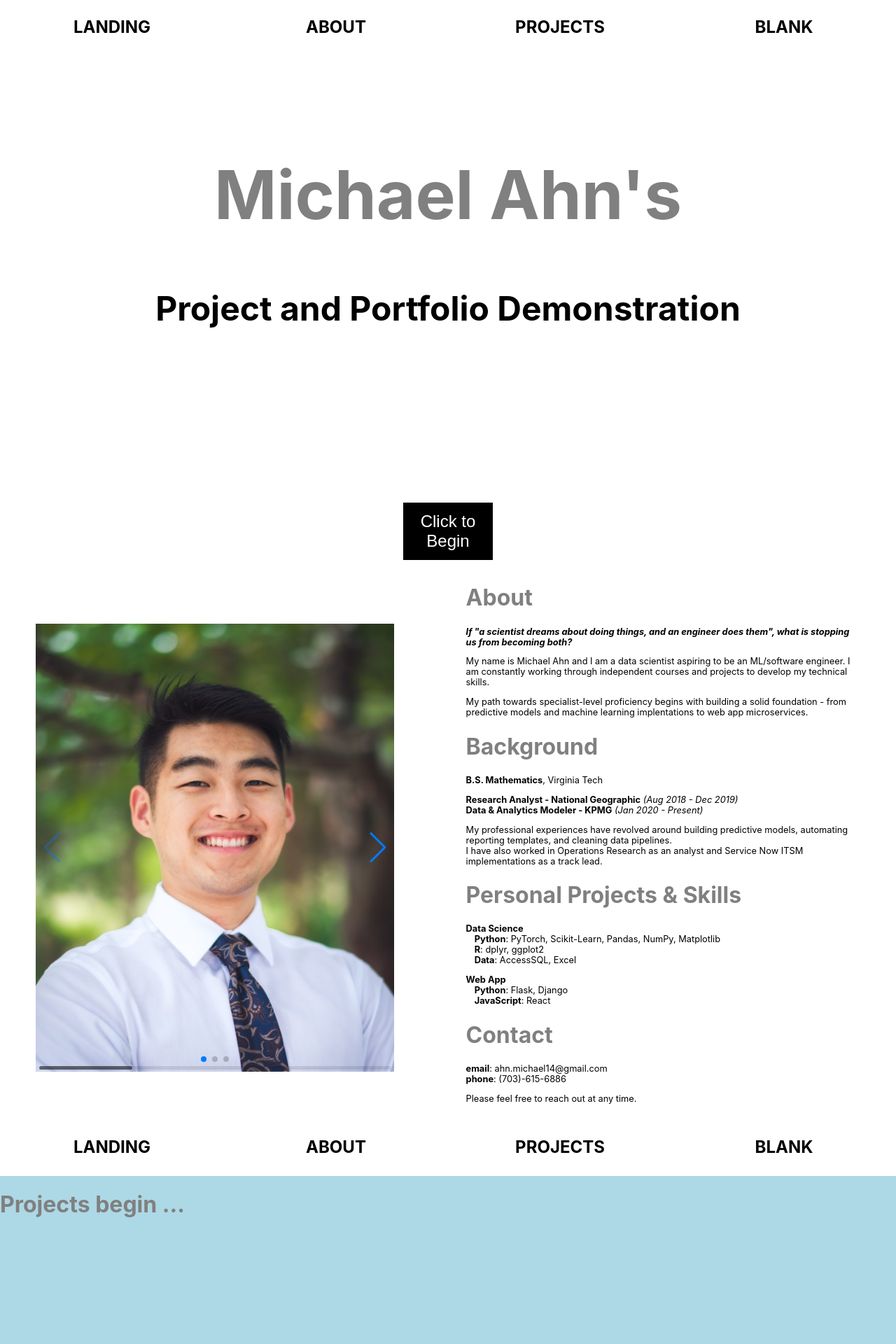
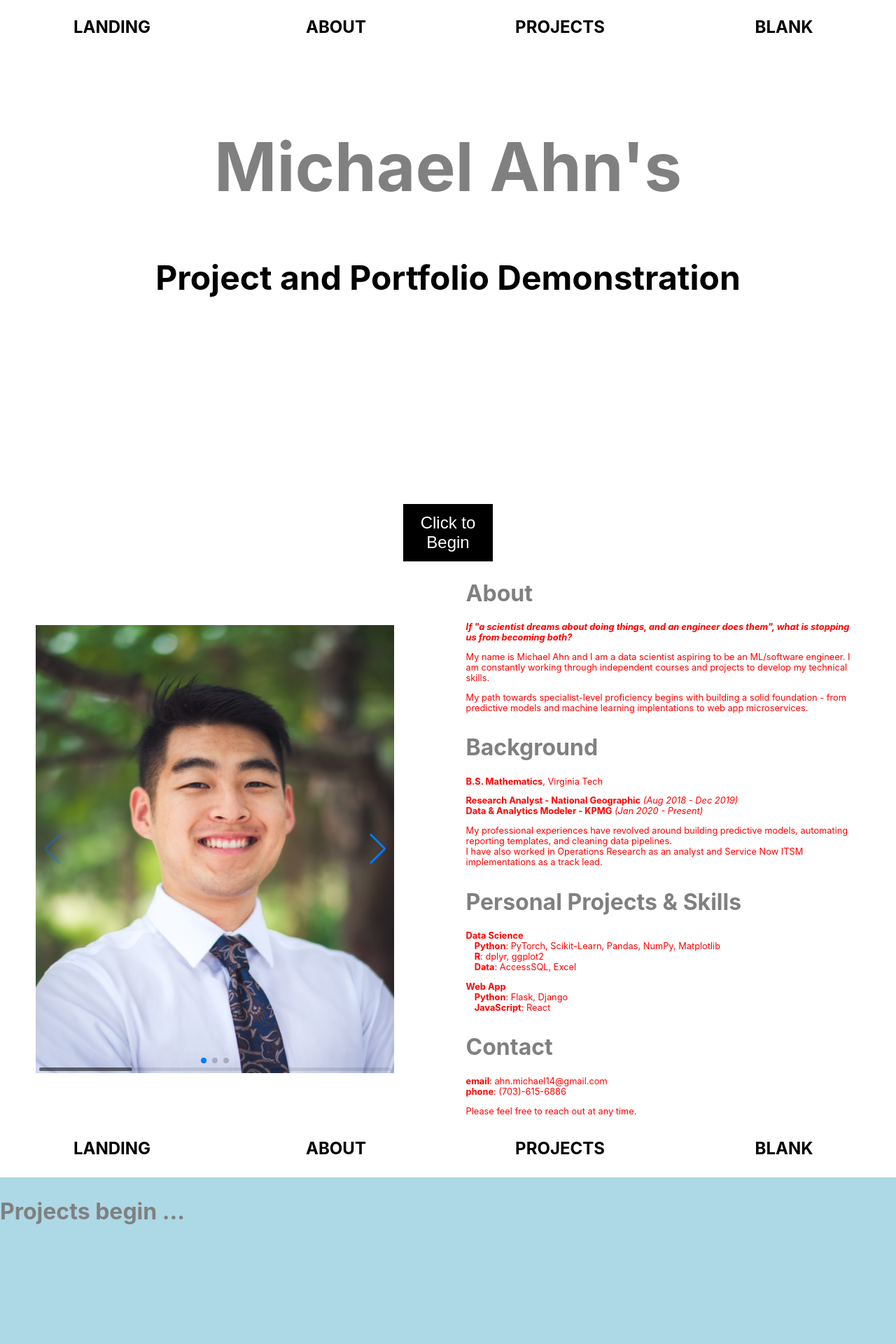
Before and after one commit to mahn14/my-app, a React (Create React App) app: page / in a window 1280 px wide. Shown: the top 1920 px of the page at 70% size. Built offline with nearby package versions, Linux system fonts and the light colour scheme.

Commit message:
change landing to component

```diff
--- a/src/App.css
+++ b/src/App.css
@@ -1,7 +1,3 @@
-.landing {
-  height: 100vh;
-}
-
 .emptyNavbar {
   height: 10%;
 }
--- a/src/App.js
+++ b/src/App.js
@@ -5,6 +5,7 @@ import { Helmet } from 'react-helmet'
 
 // Component Dependencies
 import Navbar from './components/Navbar.js'
+import Landing from './components/Landing.js'
 import About from './components/About.js'
 import Projects from './components/Projects.js'
 
@@ -26,7 +27,7 @@ class App extends Component {
 
   render() {
     return (
-      <div>
+      <div className="Application">
         {/* ---------- Title Header ---------------------------- */}
         <Helmet><title>{this.TITLE}</title></Helmet>
 
@@ -38,19 +39,16 @@ class App extends Component {
         </React.Fragment>
 
 
-        {/* ---------- LANDING PAGE -------------------- */}
-        <div className="landing">
-          <div className="emptyNavbar"></div>
+        <Landing />
 
-          <div className="top"><h1>Michael Ahn's</h1></div>
-          <div className="middle"><h2>Project and Portfolio Demonstration</h2></div>
-          <div className="bottom">
-            <button className="button" onClick={() => {this.scrollDiv.current.scrollIntoView({ behavior: 'smooth' });}}>
-              <span>
-                Click to Begin
-              </span>
-            </button>
-          </div>
+
+        <div className="bottom">
+          <button className="button" onClick={() =>
+            {this.scrollDiv.current.scrollIntoView({ behavior: 'smooth' });}}>
+            <span>
+              Click to Begin
+            </span>
+          </button>
         </div>
 
 
--- a/src/components/About.js
+++ b/src/components/About.js
@@ -7,7 +7,6 @@ import '../css/About.css'
 import img_natgeo from '../images/natgeo.png'
 import img_kpmg from '../images/kpmg.png'
 import img_portrait from '../images/portrait.png'
-
 
 import Carousel from './Carousel.js'
 
--- a/src/components/Carousel.js
+++ b/src/components/Carousel.js
@@ -21,6 +21,7 @@ SwiperCore.use([Navigation, Pagination, Scrollbar, A11y]);
 
 const Carousel = () => {
   return (
+
     <Swiper
       spaceBetween={200}
       slidesPerView={1}
@@ -32,18 +33,33 @@ const Carousel = () => {
     >
       <SwiperSlide>
         <img src={img_portrait} />
+        <div className="swiper-text">
+          <p>
+            Hello
+          </p>
+        </div>
       </SwiperSlide>
 
       <SwiperSlide>
         <img src={img_kpmg} />
+        <div className="swiper-text">
+          <p>
+            Hello
+          </p>
+        </div>
       </SwiperSlide>
 
       <SwiperSlide>
         <img src={img_natgeo} />
-
+        <div className="swiper-text">
+          <p>
+            Hello
+          </p>
+        </div>
       </SwiperSlide>
 
     </Swiper>
+
   );
 };
 
--- /dev/null
+++ b/src/components/Landing.js
@@ -0,0 +1,27 @@
+// React Dependencies
+import React, { Component } from 'react';
+
+// CSS
+import '../css/Landing.css'
+
+class Landing extends Component {
+
+  render() {
+    return (
+      <div>
+
+        {/* ---------- LANDING PAGE -------------------- */}
+        <div className="landing">
+          <div className="emptyNavbar"></div>
+
+          <div className="top"><h1>Michael Ahn's</h1></div>
+          <div className="middle"><h2>Project and Portfolio Demonstration</h2></div>
+        </div>
+
+      </div>
+
+
+    )
+  }
+}
+export default Landing
--- a/src/css/About.css
+++ b/src/css/About.css
@@ -37,14 +37,17 @@
 /* Item formatting ---------------------- */
 h1 {
     color: gray;
+    padding-top: 1vh;
 }
 p {
     font-size: 1.6vh;
-    display:
 }
 img {
     max-width: 100%;
     height: auto;
+
+    display: flex;
+    justify-content: center;
 }
 
 
@@ -55,9 +58,3 @@ img {
 
     display: flex;
 }
-.swiper-text {
-
-    margin-left: 10%;
-    display: flex;
-    justify-content: left;
-}
--- a/src/css/Carousel.css
+++ b/src/css/Carousel.css
@@ -0,0 +1,12 @@
+.swiper-text {
+    height: 100%;
+    background-color: lightblue;
+}
+
+p {
+    color: red;
+
+
+    bottom: 0;
+    left: 0;
+}
--- /dev/null
+++ b/src/css/Landing.css
@@ -0,0 +1,3 @@
+.landing {
+    height: 90vh;
+}
```
Also changed, not shown: 1 other file (tests, documents, lock files or other folders).
